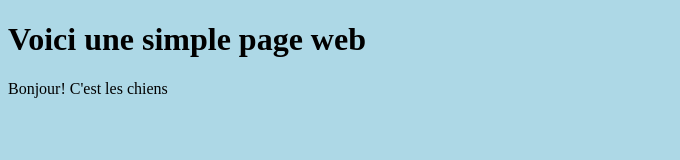
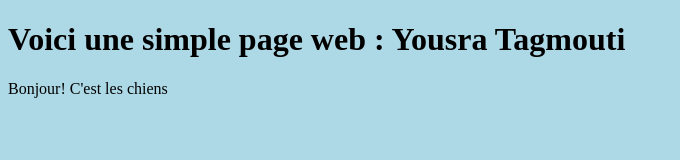
Before and after one commit to ProfYousra/toto, a plain HTML site: page index.html in a window 1280 px wide. Shown: the whole page, without its empty margins (0-680 px from the left). Drawn offline with Linux system fonts and the light colour scheme.

Commit message:
Update index.html

```diff
--- a/index.html
+++ b/index.html
@@ -9,7 +9,7 @@ background-color: lightblue;
 </style>
 	<body>
 
-	<h1>Voici une simple page web</h1>
+	<h1>Voici une simple page web : Yousra Tagmouti</h1>
 
 	<p>Bonjour! C'est les chiens</p>
 
```
